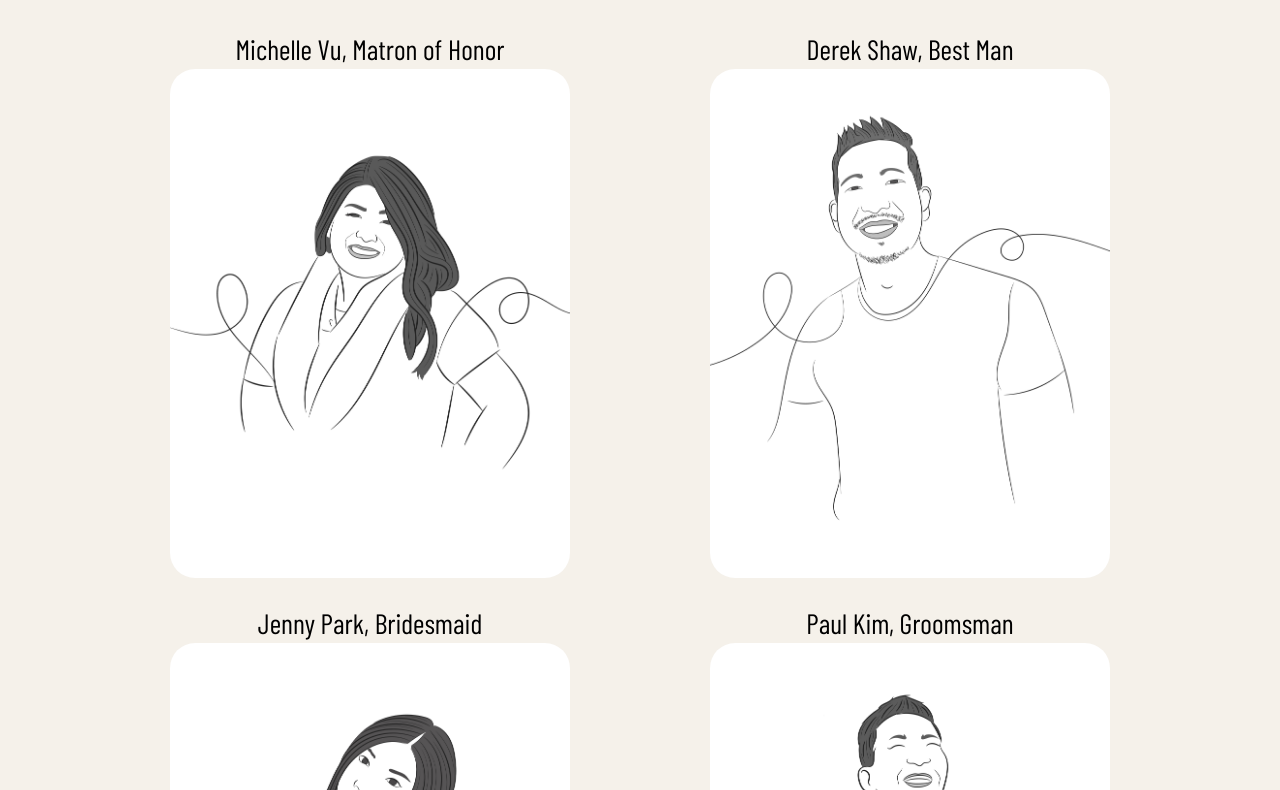
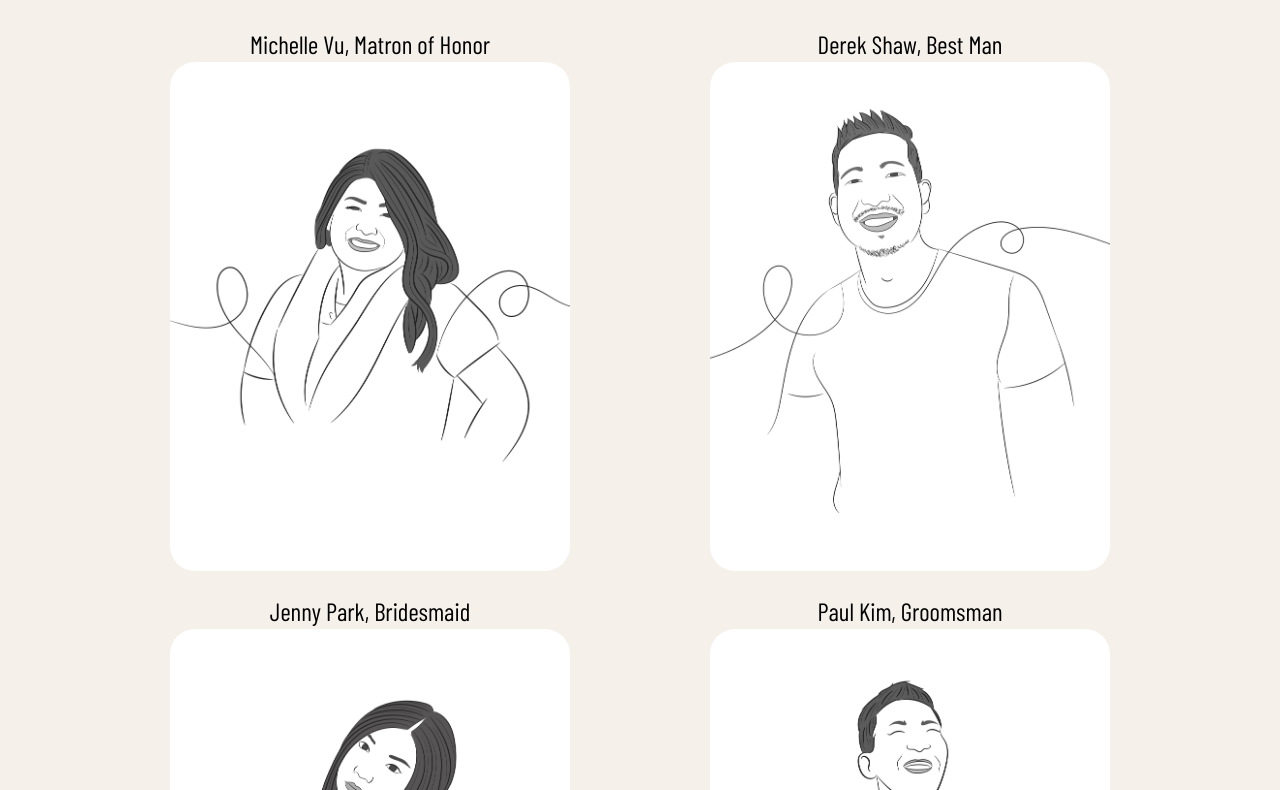
Before and after one commit to prisanacheng/weddingWebsite, a React app: page /Squad in a window 1280 px wide. Shown: the part 475-1265 px from the top of the page. Built offline with nearby package versions, Linux system fonts and the light colour scheme.

Commit message:
finished wedding party page with images

```diff
--- a/public/style.css
+++ b/public/style.css
@@ -119,6 +119,6 @@ footer {
 
 .indivName {
   font-family: Barlow Condensed;
-  font-size: 28px;
+  font-size: 25px;
   margin-bottom: 3px;
 }
```
